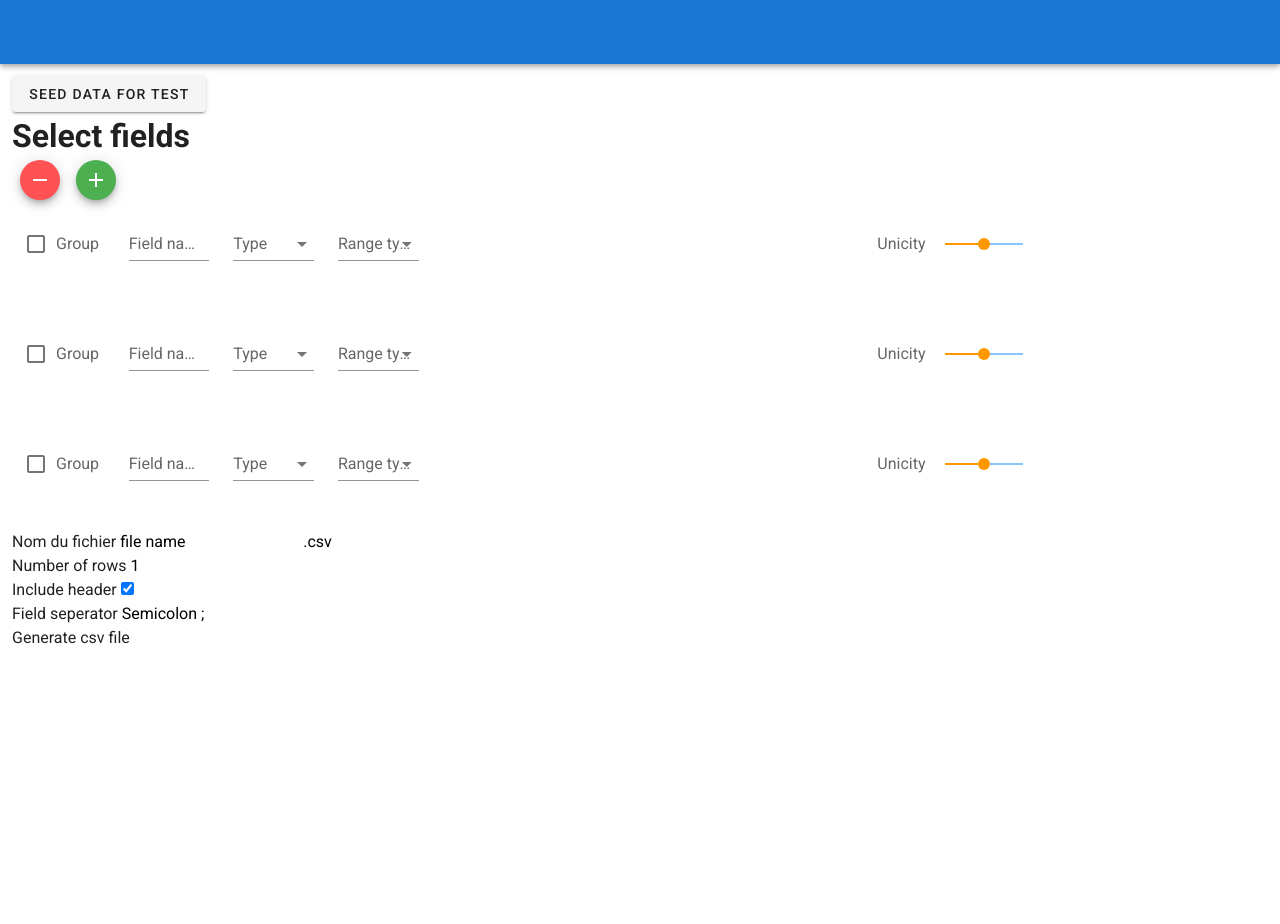
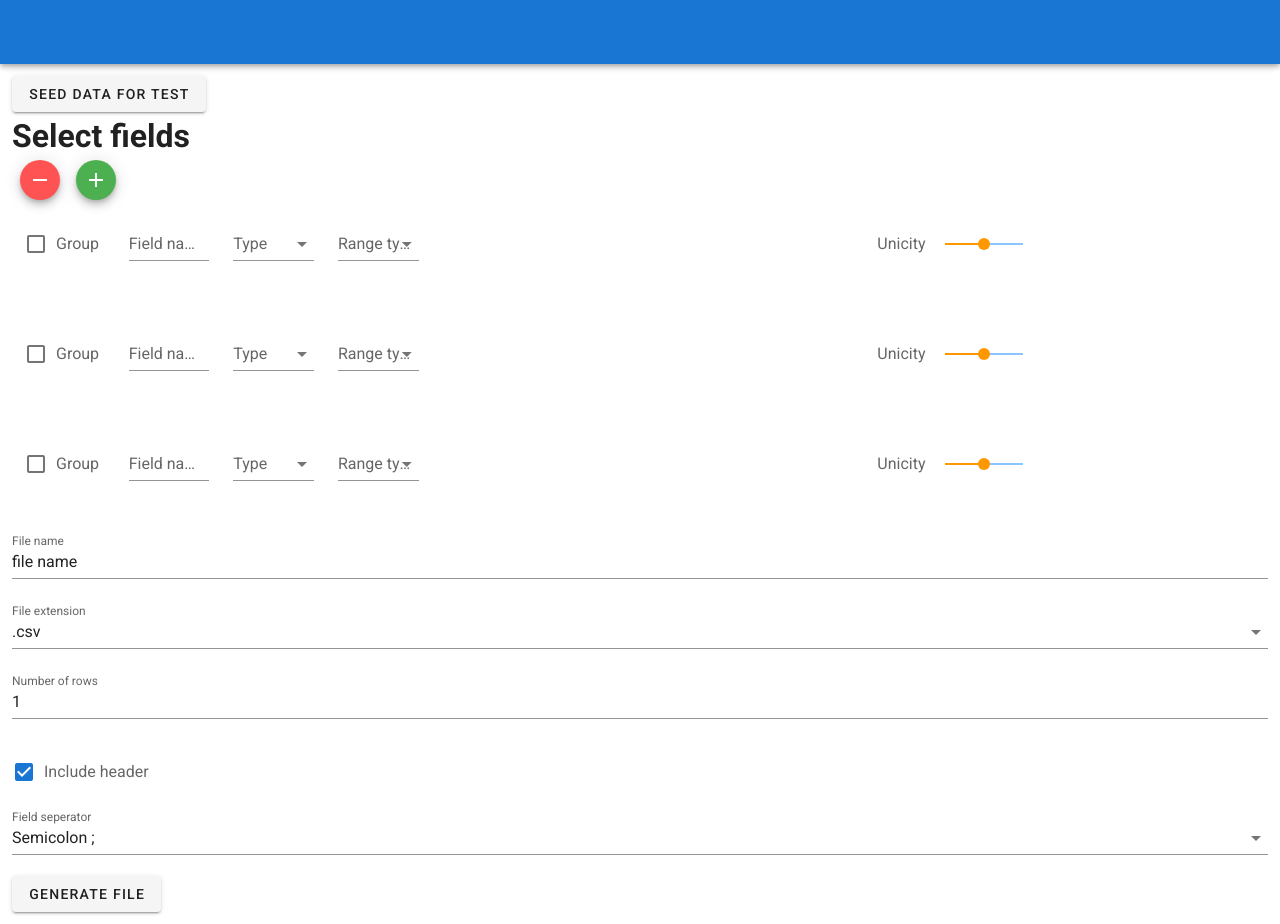
Before and after one commit to Meyerka/data-mocker, a Vue app: page / in a window 1280 px wide. Before the commit the page ends 800 px from the top, so only its background shows below. Built offline with nearby package versions, Linux system fonts and the light colour scheme.

Commit message:
Finished UI for all fields

```diff
--- a/src/components/FieldRow.vue
+++ b/src/components/FieldRow.vue
@@ -60,7 +60,7 @@
           <v-text-field label="From" type="time" v-model="field.range.content.to"></v-text-field>
         </div>
         <div v-else-if="field.type === 'number' && field.range.type === 'range'" id="numberRange">
-          <v-text-field label="From" type="number" v-model="field.range.content.from"></v-text-field>And
+          <v-text-field label="From" type="number" v-model="field.range.content.from"></v-text-field>
           <v-text-field label="To" type="number" v-model="field.range.content.to"></v-text-field>
         </div>
         <v-combobox
--- a/src/components/FileCreator.vue
+++ b/src/components/FileCreator.vue
@@ -19,31 +19,20 @@
     </div>
 
     <div>
-      Nom du fichier
-      <input type="text" v-model="fileName" @keyup="validateFileName" />
-      <select v-model="fileExtension">
-        <option value="csv">.csv</option>
-        <option value="txt">.txt</option>
-      </select>
+      <v-text-field label="File name" v-model="fileName" @keyup="validateFileName"></v-text-field>
+      <v-select :items="fileExtensionSelect" v-model="fileExtension" label="File extension"></v-select>
     </div>
     <div>
-      Number of rows
-      <input type="number" v-model="rowNumber" />
+      <v-text-field label="Number of rows" type="number" v-model="rowNumber"></v-text-field>
     </div>
 
     <div>
-      Include header
-      <input type="checkbox" v-model="isHeaderIncluded" />
+      <v-checkbox v-model="isHeaderIncluded" label="Include header" />
     </div>
     <div>
-      Field seperator
-      <select v-model="fieldSeparator">
-        <option value=";">Semicolon ;</option>
-        <option value=",">Comma ,</option>
-      </select>
+      <v-select :items="fieldSelect" v-model="fieldSeparator" label="Field seperator"></v-select>
     </div>
-
-    <button @click="downloadCsv()">Generate csv file</button>
+    <v-btn @click="downloadCsv()" primary>Generate file</v-btn>
   </div>
 </template>
 
@@ -62,6 +51,15 @@ export default {
     fileExtension: "csv",
     isHeaderIncluded: true,
     fieldSeparator: ";",
+    fieldSelect: [
+      { text: "Semicolon ;", value: ";" },
+      { text: "Comma ,", value: "," },
+      { text: "Tab", value: " " },
+    ],
+    fileExtensionSelect: [
+      { text: ".txt", value: "txt" },
+      { text: ".csv", value: "csv" },
+    ],
   }),
   methods: {
     addField(number) {
```
